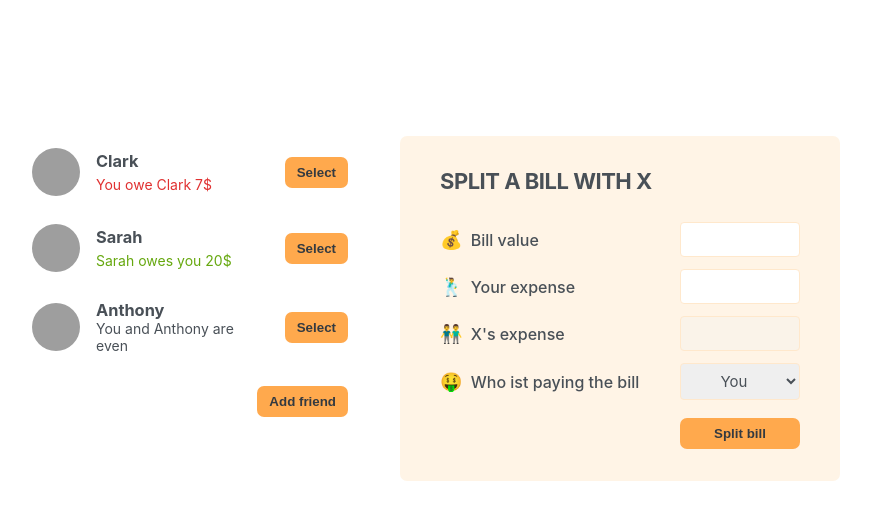
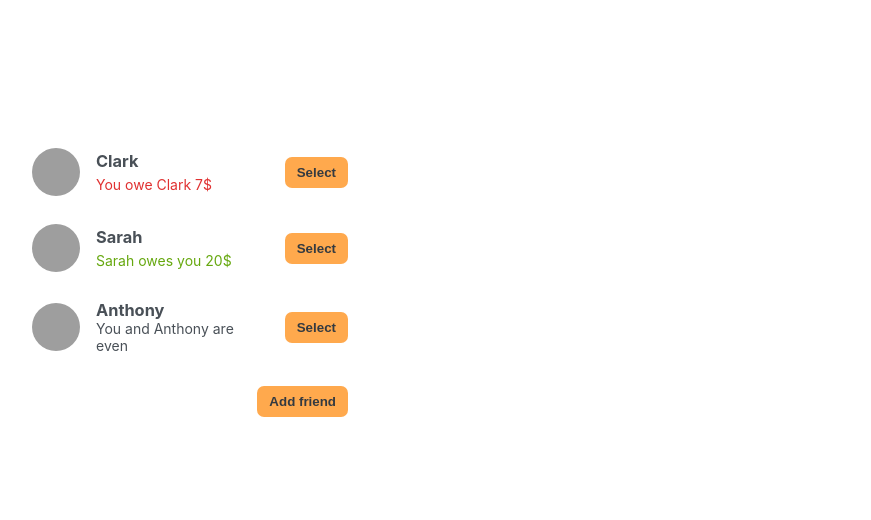
Before and after one commit to AlexDolz/Eat-n-split, a React (Create React App) app in the folder eat-n-split/: page / in a window 1280 px wide. Shown: the top 520 px of the page, without its empty margins (210-1081 px from the left). Built offline with nearby package versions, Linux system fonts and the light colour scheme; grey boxes are pictures that could not be loaded.

Commit message:
selecting a friend

```diff
--- a/eat-n-split/src/components/App.js
+++ b/eat-n-split/src/components/App.js
@@ -28,6 +28,7 @@
 function App() {
   const [showAddFriend, setShowAddFriend] = useState(false);
   const [friends, setFriends] = useState(initialFriends);
+  const [selectedFriend, setSelectedFriend] = useState(null);
 
   function handleShowAddFriend() {
     setShowAddFriend((show) => !show);
@@ -37,17 +38,29 @@
     setShowAddFriend(false);
   }
 
+  function handleSelection(friend) {
+    // setSelectedFriend(friend);
+    setSelectedFriend((cur) => (cur?.id === friend.id ? null : friend));
+    setShowAddFriend(false);
+  }
+
   return (
     <div className="app">
       <div className="sidebar">
-        <FriendsList friends={friends} />
+        <FriendsList
+          friends={friends}
+          selectedFriend={selectedFriend}
+          onSelection={handleSelection}
+        />
+
         {showAddFriend && <FormAddFriend onAddFriend={handleAddFriend} />}
+
         <Button onClick={handleShowAddFriend}>
           {showAddFriend ? "Close" : "Add friend"}
         </Button>
       </div>
 
-      <FormSplitBill />
+      {selectedFriend && <FormSplitBill selectedFriend={selectedFriend} />}
     </div>
   );
 }
--- a/eat-n-split/src/components/FormSplitBill.jsx
+++ b/eat-n-split/src/components/FormSplitBill.jsx
@@ -1,9 +1,9 @@
 import Button from "./Button";
 
-function FormSplitBill() {
+function FormSplitBill({ selectedFriend }) {
   return (
     <form className="form-split-bill">
-      <h2>Split a bill with X</h2>
+      <h2>Split a bill with {selectedFriend.name}</h2>
 
       <label>💰 Bill value</label>
       <input type="text" />
@@ -11,13 +11,13 @@
       <label>🕺 Your expense</label>
       <input type="text" />
 
-      <label>👬 X's expense</label>
+      <label>👬 {selectedFriend.name}'s expense</label>
       <input type="text" disabled />
 
       <label>🤑 Who ist paying the bill</label>
       <select>
         <option value="user">You</option>
-        <option value="friend">friend</option>
+        <option value="friend">{selectedFriend.name}</option>
       </select>
 
       <Button>Split bill</Button>
--- a/eat-n-split/src/components/Friend.jsx
+++ b/eat-n-split/src/components/Friend.jsx
@@ -1,8 +1,10 @@
 import Button from "./Button";
 
-export default function Friend({ friend }) {
+export default function Friend({ friend, onSelection, selectedFriend }) {
+  const isSelected = selectedFriend?.id === friend.id;
+
   return (
-    <li>
+    <li className={isSelected ? "selected" : ""}>
       <img src={friend.image} alt={friend.name} />
       <h3>{friend.name}</h3>
 
@@ -17,7 +19,9 @@
         </p>
       )}
       {friend.balance === 0 && <p>You and {friend.name} are even</p>}
-      <Button>Select</Button>
+      <Button onClick={() => onSelection(friend)}>
+        {isSelected ? "Close" : "Select"}
+      </Button>
     </li>
   );
 }
--- a/eat-n-split/src/components/FriendsList.jsx
+++ b/eat-n-split/src/components/FriendsList.jsx
@@ -1,10 +1,15 @@
 import Friend from "./Friend";
 
-export default function FriendsList({ friends }) {
+export default function FriendsList({ friends, onSelection, selectedFriend }) {
   return (
     <ul>
       {friends.map((friend) => (
-        <Friend friend={friend} key={friend.id} />
+        <Friend
+          friend={friend}
+          key={friend.id}
+          selectedFriend={selectedFriend}
+          onSelection={onSelection}
+        />
       ))}
     </ul>
   );
```
